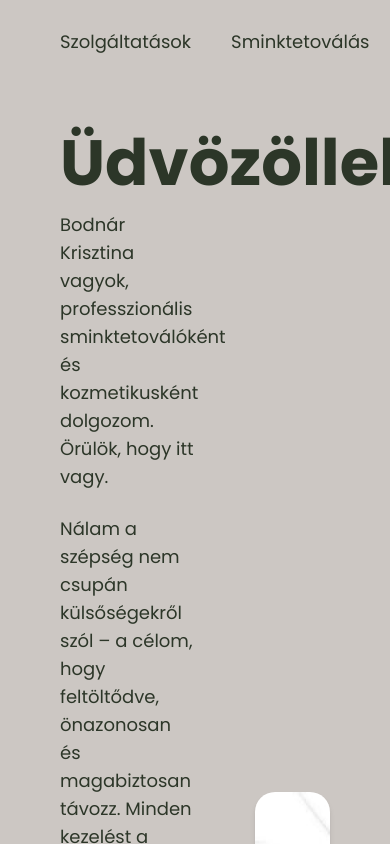
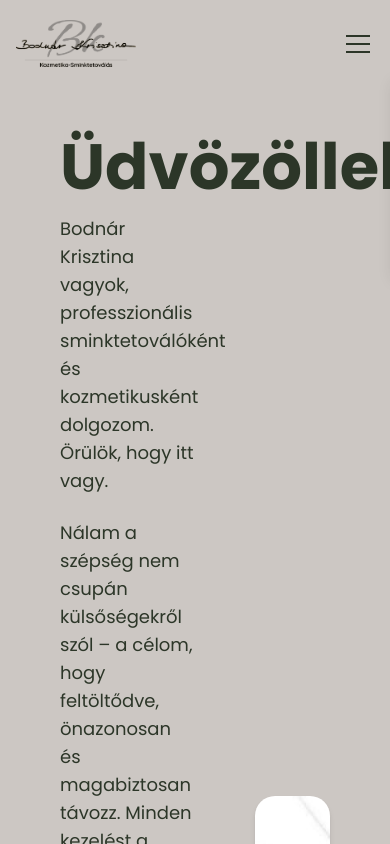
Before and after one commit to KantorIstvan/Kozmetika, a Next.js app: page / in a window 390 px wide. Shown: the top 844 px of the page. Built offline with nearby package versions, Linux system fonts and the light colour scheme.

Commit message:
navbar-component

```diff
--- a/app/layout.tsx
+++ b/app/layout.tsx
@@ -2,8 +2,7 @@ import React from "react";
 import type { Metadata } from "next";
 import { Poppins } from "next/font/google";
 import "./globals.css";
-import Link from "next/link";
-import Image from "next/image";
+import Navbar from "../components/navbar";
 
 const poppins = Poppins({
   variable: "--font-poppins",
@@ -24,33 +23,7 @@ export default function RootLayout({
   return (
     <html lang="en">
       <body className={`${poppins.variable} antialiased`}>
-        <nav className="bg-lightest flex justify-between items-center px-15 py-5 text-darkest text-[18px]">
-          <div>
-            <Link href="/">
-              <Image
-                src="/assets/logo.png"
-                alt="Logo"
-                width={500}
-                height={500}
-                className="w-[150px] h-auto"
-              />
-            </Link>
-          </div>
-          <ul className="flex gap-10 items-center">
-            <li>
-              <Link href="/#szolgaltatasok">Szolgáltatások</Link>
-            </li>
-            <li>
-              <Link href="/#sminktetovalas">Sminktetoválás</Link>
-            </li>
-            <li>
-              <Link href="/arlista">Árlista</Link>
-            </li>
-            <li className="bg-dark hover:bg-darkest transition duration-150 text-lightest px-5 py-2 rounded-[15px]">
-              <Link href="/idopontfoglalo">Időpontfoglalás</Link>
-            </li>
-          </ul>
-        </nav>
+        <Navbar />
         {children}
       </body>
     </html>
--- /dev/null
+++ b/components/navbar.tsx
@@ -0,0 +1,102 @@
+"use client";
+
+import React, { useState } from "react";
+import Link from "next/link";
+import Image from "next/image";
+
+export default function Navbar() {
+  const [isMenuOpen, setIsMenuOpen] = useState(false);
+
+  const toggleMenu = () => {
+    setIsMenuOpen(!isMenuOpen);
+  };
+
+  const closeMenu = () => {
+    setIsMenuOpen(false);
+  };
+
+  return (
+    <nav className="bg-lightest flex justify-between items-center px-4 sm:px-8 md:px-15 py-5 text-darkest text-[18px] relative">
+      <div>
+        <Link href="/">
+          <Image
+            src="/assets/logo.png"
+            alt="Logo"
+            width={500}
+            height={500}
+            className="w-[120px] md:w-[150px] h-auto"
+          />
+        </Link>
+      </div>
+
+      {/* Desktop Menu */}
+      <ul className="hidden md:flex gap-6 lg:gap-10 items-center">
+        <li>
+          <Link href="/#szolgaltatasok">Szolgáltatások</Link>
+        </li>
+        <li>
+          <Link href="/#sminktetovalas">Sminktetoválás</Link>
+        </li>
+        <li>
+          <Link href="/arlista">Árlista</Link>
+        </li>
+        <li className="bg-dark hover:bg-darkest transition duration-150 text-lightest px-5 py-2 rounded-[15px]">
+          <Link href="/idopontfoglalo">Időpontfoglalás</Link>
+        </li>
+      </ul>
+
+      {/* Mobile Menu Button */}
+      <button
+        className="md:hidden flex flex-col justify-center items-center w-8 h-8"
+        onClick={toggleMenu}
+        aria-label="Toggle menu"
+      >
+        <span
+          className={`block w-6 h-0.5 bg-darkest mb-1.5 transition-transform duration-300 ${
+            isMenuOpen ? "transform rotate-45 translate-y-2" : ""
+          }`}
+        ></span>
+        <span
+          className={`block w-6 h-0.5 bg-darkest mb-1.5 transition-opacity duration-300 ${
+            isMenuOpen ? "opacity-0" : "opacity-100"
+          }`}
+        ></span>
+        <span
+          className={`block w-6 h-0.5 bg-darkest transition-transform duration-300 ${
+            isMenuOpen ? "transform -rotate-45 -translate-y-2" : ""
+          }`}
+        ></span>
+      </button>
+
+      {/* Mobile Menu */}
+      <div
+        className={`md:hidden fixed top-[69px] right-0 w-full bg-lightest z-50 shadow-lg transform transition-transform duration-300 ease-in-out ${
+          isMenuOpen ? "translate-x-0" : "translate-x-full"
+        }`}
+      >
+        <ul className="flex flex-col py-4 px-6 space-y-4">
+          <li>
+            <Link href="/#szolgaltatasok" onClick={closeMenu}>
+              Szolgáltatások
+            </Link>
+          </li>
+          <li>
+            <Link href="/#sminktetovalas" onClick={closeMenu}>
+              Sminktetoválás
+            </Link>
+          </li>
+          <li>
+            <Link href="/arlista" onClick={closeMenu}>
+              Árlista
+            </Link>
+          </li>
+          <li className="bg-dark hover:bg-darkest transition duration-150 text-lightest px-5 py-2 rounded-[15px] inline-block">
+            <Link href="/idopontfoglalo" onClick={closeMenu}>
+              Időpontfoglalás
+            </Link>
+          </li>
+        </ul>
+      </div>
+    </nav>
+  );
+}
```
